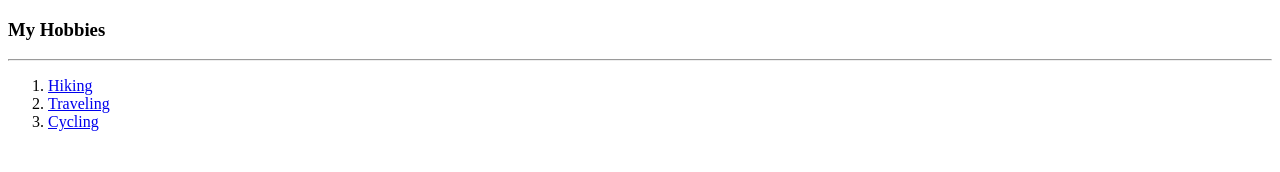
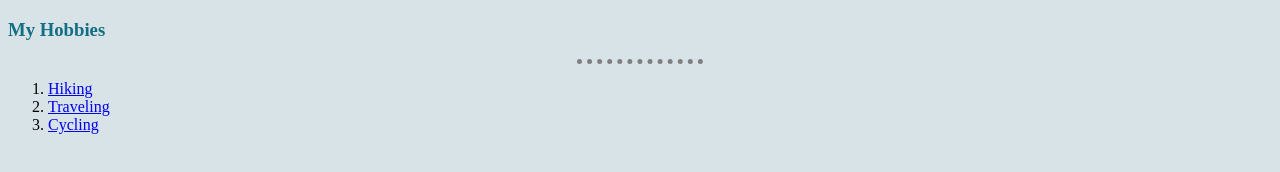
Before and after one commit to C-SKELTON/Sample-Resume, a plain HTML site: page my_hobbies.html in a window 1280 px wide. Drawn offline with Linux system fonts and the light colour scheme.

Commit message:
Update my_hobbies.html

```diff
--- a/my_hobbies.html
+++ b/my_hobbies.html
@@ -3,6 +3,7 @@
     <head>
         <meta charset="UTF-8">
         <title>My Hobbies</title>
+        <link rel="stylesheet" href="Sample-Resume/my_styles.css">
     </head>
     <body>
 
```
